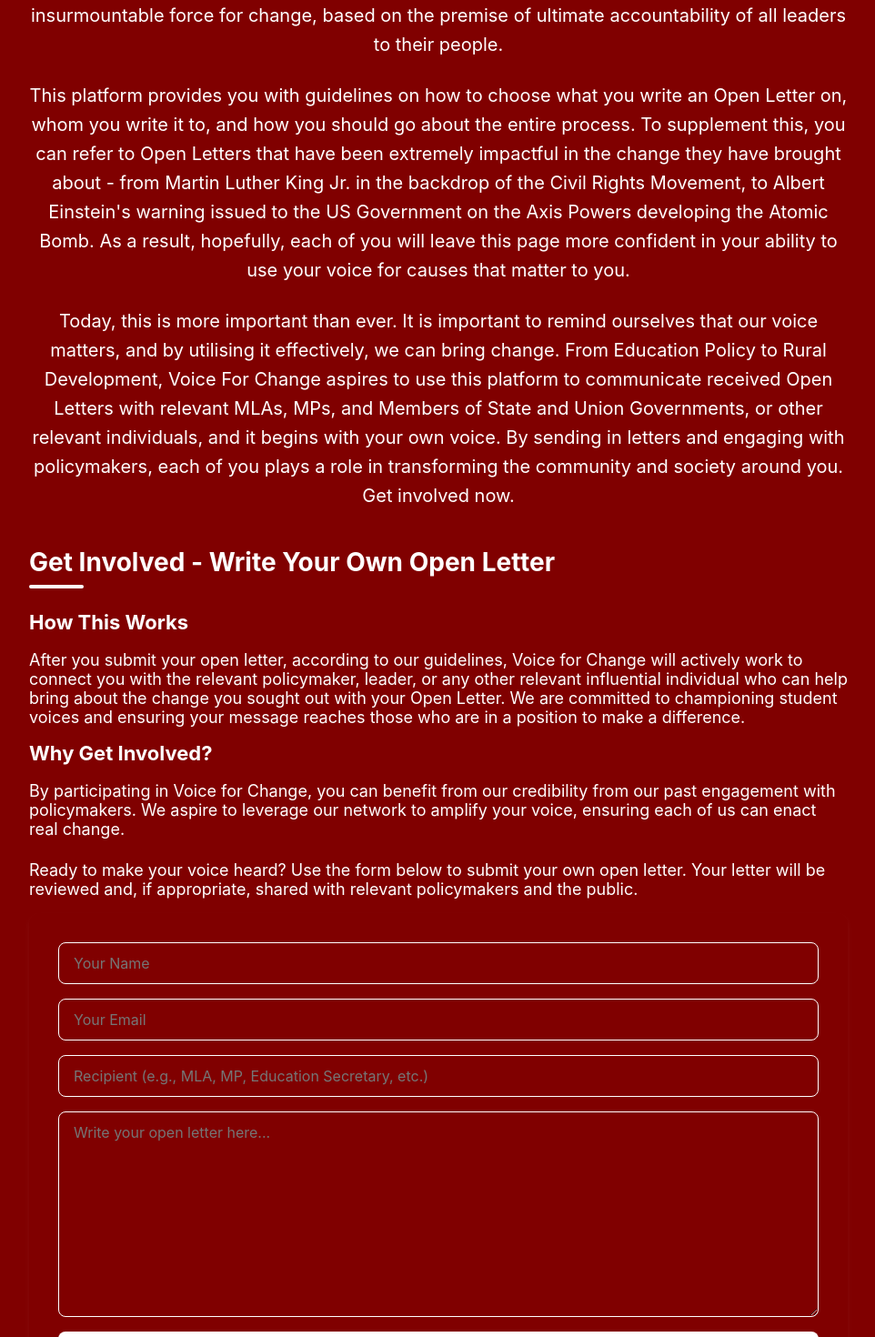
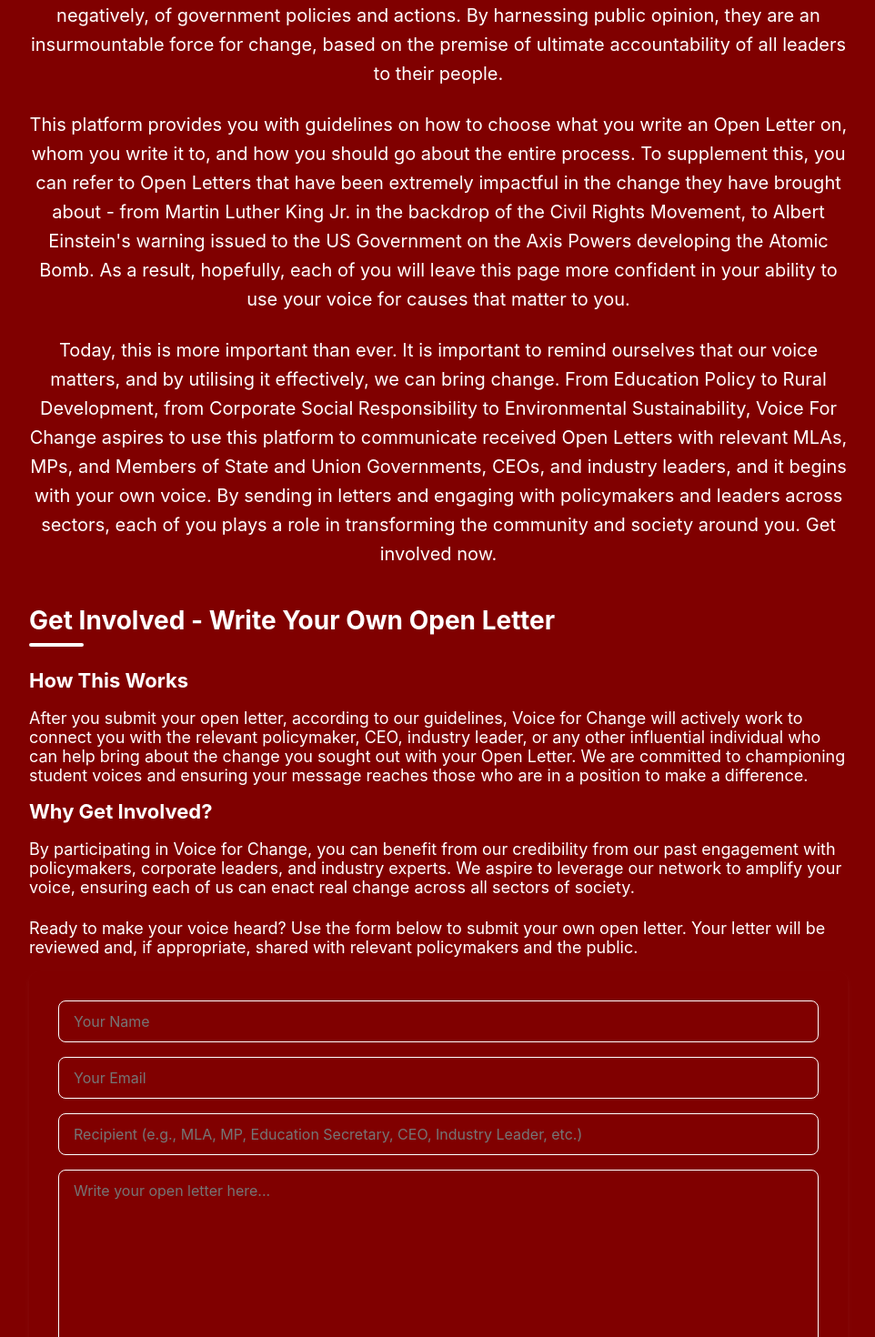
Before and after one commit to AdiA4107/openletter-frontend, a React (Create React App) app: page / in a window 1280 px wide. Shown: the part 698-2168 px from the top of the page at 91% size, without its empty margins (158-1120 px from the left). Built offline with nearby package versions, Linux system fonts and the light colour scheme.

Commit message:
Update: Added CEO and industry leader support to the platform

```diff
--- a/src/index.tsx
+++ b/src/index.tsx
@@ -342,11 +342,11 @@
               },
               {
                 title: "Step 2: Choose your Leader",
-                content: "Who is currently in a position of power to hear you out, for better or for worse? It could be your local MLA or the Education Secretary for the Union. To create change, it is essential to write to someone who holds power. Note, Voice For Change operates on a student-to-policymaker basis, within India. Please focus on topics of national, regional, state or communal importance, and represent your cause to your desired leader with conviction."
+                content: "Who is currently in a position of power to hear you out, for better or for worse? It could be your local MLA, the Education Secretary for the Union, a CEO, or an industry leader. To create change, it is essential to write to someone who holds power. Note, Voice For Change operates on a student-to-policymaker basis, within India. Please focus on topics of national, regional, state, corporate, or communal importance, and represent your cause to your desired leader with conviction."
               },
               {
                 title: "Step 3: Write an Argumentative Essay in the Format of a Letter",
-                content: "The goal of an Open Letter, as discussed, is to draw public attention and highlight certain information. This can be in the form of recognising the Government of India's efforts to facilitate Quality Higher Education (QHE) among lower-income students through the PM Vidyalakshmi Scheme, with the goal of encouraging continuity. Further, this can also be in the form of recommending your own area of policy which you believe requires more attention, with suggestions on what action to take. Note, that inflammatory comments or defamation are often counterproductive in creating change."
+                content: "The goal of an Open Letter, as discussed, is to draw public attention and highlight certain information. This can be in the form of recognising the Government of India's efforts to facilitate Quality Higher Education (QHE) among lower-income students through the PM Vidyalakshmi Scheme, with the goal of encouraging continuity, or acknowledging corporate initiatives in education and development. Further, this can also be in the form of recommending your own area of policy which you believe requires more attention, with suggestions on what action to take. Note, that inflammatory comments or defamation are often counterproductive in creating change."
               },
               {
                 title: "Step 4: Submit!",
@@ -407,7 +407,7 @@
               />
               <input
                 name="recipient"
-                placeholder="Recipient (e.g., MLA, MP, Education Secretary, etc.)"
+                placeholder="Recipient (e.g., MLA, MP, Education Secretary, CEO, Industry Leader, etc.)"
                 value={form.recipient}
                 onChange={handleChange}
                 required
@@ -458,7 +458,7 @@
             />
             <input
               name="recipient"
-              placeholder="Recipient (e.g., MLA, MP, Education Secretary, etc.)"
+              placeholder="Recipient (e.g., MLA, MP, Education Secretary, CEO, Industry Leader, etc.)"
               value={form.recipient}
               onChange={handleChange}
               required
@@ -495,7 +495,7 @@
               Open Letters have been utilised since the Ancient Greeks to draw the public's attention to key issues of the time. Ever since, these letters have been a driving force in representing the people's voice, a true pinnacle of democracy.
             </p>
             <p style={{ fontSize: 20, color: "#fff", marginBottom: 24, textAlign: 'center', lineHeight: 1.6 }}>
-              Open Letters are intended to be a letter from an ordinary citizen of the state to any high-ranking government individual, influential public figure, or anybody in a position of power or authority. Although written by only one person, they represent the collective voice of the community that the person speaks on behalf of, including regional communities, economic groups, students, and marginalised communities, as well as victims of injustice.
+              Open Letters are intended to be a letter from an ordinary citizen of the state to any high-ranking government individual, influential public figure, CEO, industry leader, or anybody in a position of power or authority. Although written by only one person, they represent the collective voice of the community that the person speaks on behalf of, including regional communities, economic groups, students, and marginalised communities, as well as victims of injustice.
             </p>
             <p style={{ fontSize: 20, color: "#fff", marginBottom: 24, textAlign: 'center', lineHeight: 1.6 }}>
               At its heart, the goal of an Open Letter is to draw public attention. It is a powerful reminder of the state operating "for the people", underscoring the effectiveness, both positively and negatively, of government policies and actions. By harnessing public opinion, they are an insurmountable force for change, based on the premise of ultimate accountability of all leaders to their people.
@@ -504,7 +504,7 @@
               This platform provides you with guidelines on how to choose what you write an Open Letter on, whom you write it to, and how you should go about the entire process. To supplement this, you can refer to Open Letters that have been extremely impactful in the change they have brought about - from Martin Luther King Jr. in the backdrop of the Civil Rights Movement, to Albert Einstein's warning issued to the US Government on the Axis Powers developing the Atomic Bomb. As a result, hopefully, each of you will leave this page more confident in your ability to use your voice for causes that matter to you.
             </p>
             <p style={{ fontSize: 20, color: "#fff", marginBottom: 24, textAlign: 'center', lineHeight: 1.6 }}>
-              Today, this is more important than ever. It is important to remind ourselves that our voice matters, and by utilising it effectively, we can bring change. From Education Policy to Rural Development, Voice For Change aspires to use this platform to communicate received Open Letters with relevant MLAs, MPs, and Members of State and Union Governments, or other relevant individuals, and it begins with your own voice. By sending in letters and engaging with policymakers, each of you plays a role in transforming the community and society around you. Get involved now.
+              Today, this is more important than ever. It is important to remind ourselves that our voice matters, and by utilising it effectively, we can bring change. From Education Policy to Rural Development, from Corporate Social Responsibility to Environmental Sustainability, Voice For Change aspires to use this platform to communicate received Open Letters with relevant MLAs, MPs, and Members of State and Union Governments, CEOs, and industry leaders, and it begins with your own voice. By sending in letters and engaging with policymakers and leaders across sectors, each of you plays a role in transforming the community and society around you. Get involved now.
             </p>
           </div>
         </section>
@@ -516,11 +516,11 @@
           <div style={{ color: "#fff", fontSize: 18, marginBottom: 24 }}>
             <h3 style={{ color: "#fff", fontSize: 22, fontWeight: 700, margin: "16px 0 8px 0" }}>How This Works</h3>
             <p style={{ marginBottom: 12 }}>
-              After you submit your open letter, according to our guidelines, Voice for Change will actively work to connect you with the relevant policymaker, leader, or any other relevant influential individual who can help bring about the change you sought out with your Open Letter. We are committed to championing student voices and ensuring your message reaches those who are in a position to make a difference.
+              After you submit your open letter, according to our guidelines, Voice for Change will actively work to connect you with the relevant policymaker, CEO, industry leader, or any other influential individual who can help bring about the change you sought out with your Open Letter. We are committed to championing student voices and ensuring your message reaches those who are in a position to make a difference.
             </p>
             <h3 style={{ color: "#fff", fontSize: 22, fontWeight: 700, margin: "16px 0 8px 0" }}>Why Get Involved?</h3>
             <p>
-              By participating in Voice for Change, you can benefit from our credibility from our past engagement with policymakers. We aspire to leverage our network to amplify your voice, ensuring each of us can enact real change.
+              By participating in Voice for Change, you can benefit from our credibility from our past engagement with policymakers, corporate leaders, and industry experts. We aspire to leverage our network to amplify your voice, ensuring each of us can enact real change across all sectors of society.
             </p>
           </div>
           <p style={{ color: "#fff", fontSize: 18, marginBottom: 16 }}>
@@ -546,7 +546,7 @@
             />
             <input
               name="recipient"
-              placeholder="Recipient (e.g., MLA, MP, Education Secretary, etc.)"
+              placeholder="Recipient (e.g., MLA, MP, Education Secretary, CEO, Industry Leader, etc.)"
               value={form.recipient}
               onChange={handleChange}
               required
```
Also changed, not shown: 1 other file (tests, documents, lock files or other folders).
